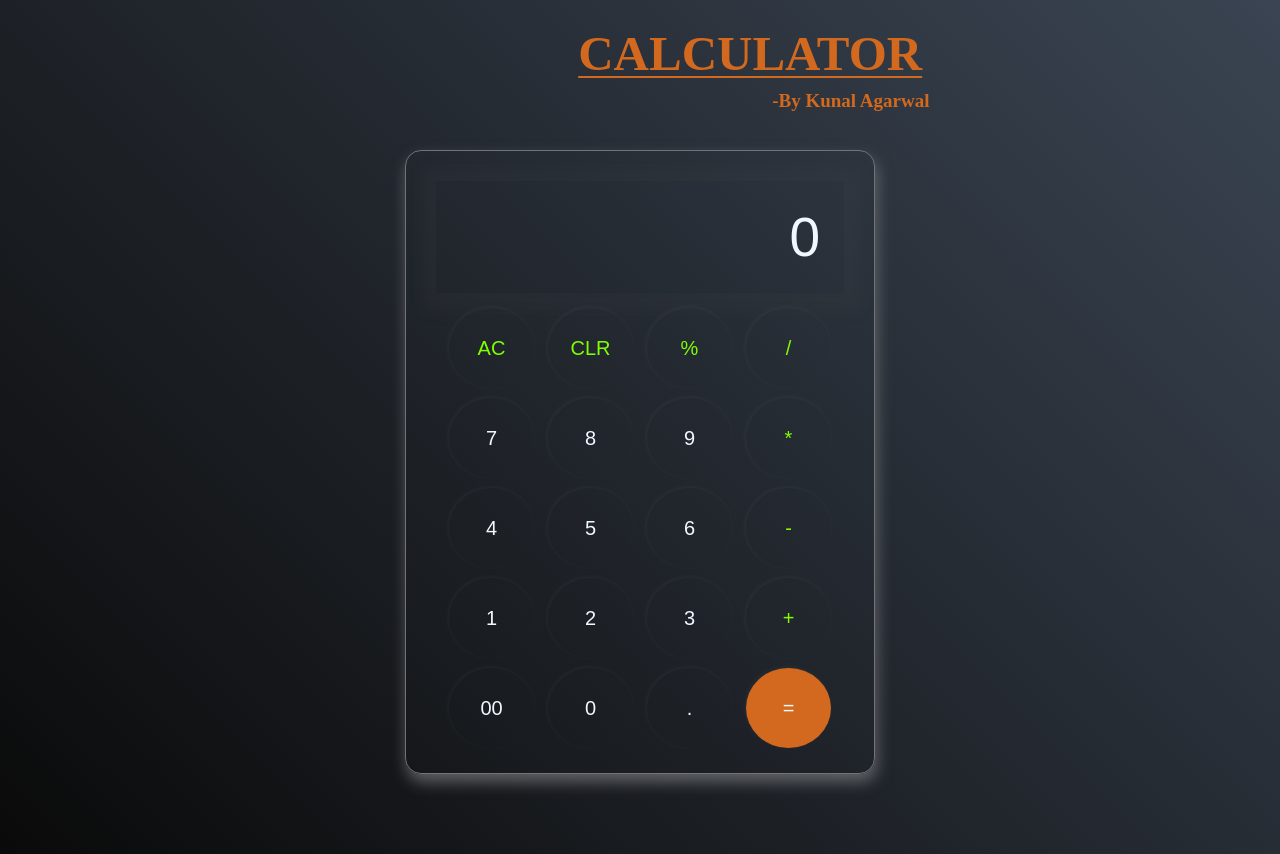
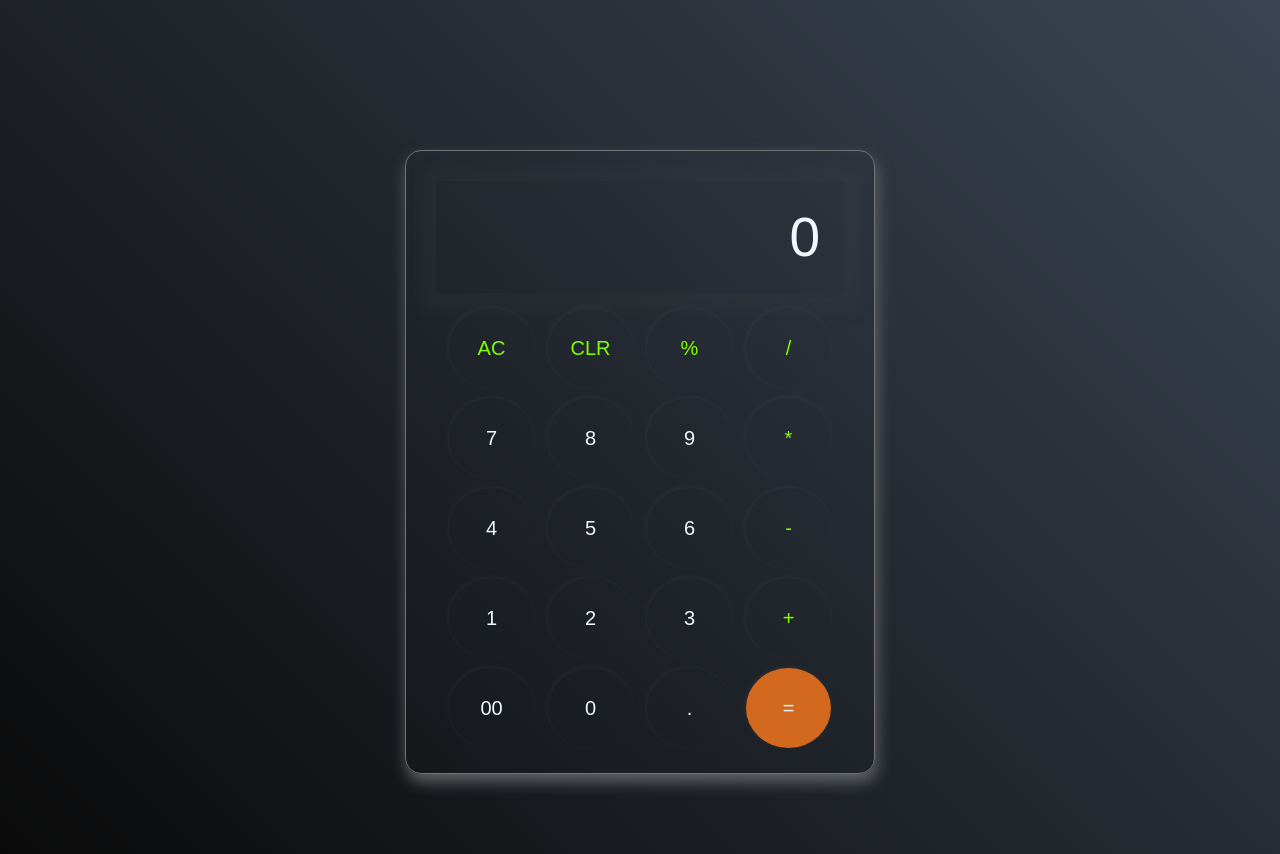
Before and after one commit to Kunalagarwal0912/Calculator, a plain HTML site: page index.html in a window 1280 px wide. Drawn offline with Linux system fonts and the light colour scheme.

```diff
--- a/index.html
+++ b/index.html
@@ -7,9 +7,7 @@
     <title>Calculator - by Kunal Agarwal</title>
 </head>
 <body>
-    <div class="heading"><h1>Calculator
-        <p style="text-transform: none; text-decoration: none; font-size: 19px; float: inline-end; margin: 65px 0 0 -150px;">-By Kunal Agarwal</p>
-    </h1></div>
+
     <div class="wrapper">
             <input id="inputtext" type="text" placeholder="0">
 
--- a/style.css
+++ b/style.css
@@ -63,16 +63,3 @@ button{
 .op_color{
     color: chartreuse;
 }
-
-.heading h1{
-    position: absolute;
-    top: 0%;
-    left: 11.8em;
-    margin: 25px 0;
-    text-transform: uppercase;
-    text-decoration: underline 2px;
-    text-underline-offset: 6px;
-    color: chocolate;
-    font-weight: 900;
-    font-size: 49px;
-}
```
